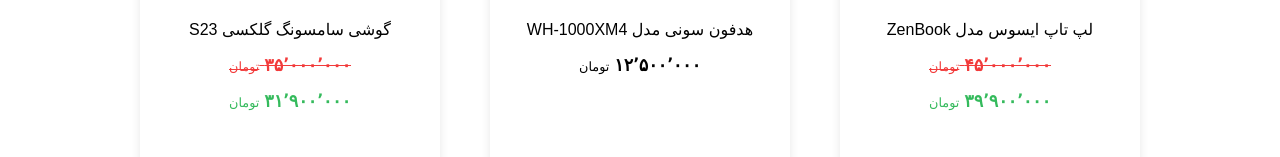
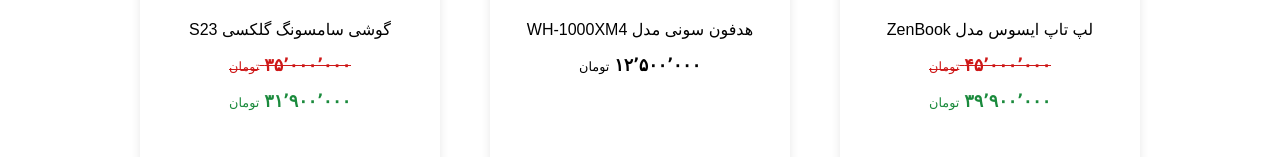
Before and after one commit to navidmadannezhad/interview-task, a Next.js app: page / in a window 1280 px wide. Shown: the part 418-575 px from the top of the page. Built offline with nearby package versions, Linux system fonts and the light colour scheme; no server answers.

Commit message:
fix: fix contrast

```diff
--- a/src/components/ecommerce/ProductCard/main.module.css
+++ b/src/components/ecommerce/ProductCard/main.module.css
@@ -61,7 +61,7 @@
 .product_card_discountPrice{
     font-weight: 700;
     font-size: 1.1rem;
-    color: var(--success-main);
+    color: var(--success-dark);
 }
 
 .tomanHolder{
@@ -69,7 +69,7 @@
 }
 
 .mainPrice_discountActive{
-    color: var(--danger-main);
+    color: var(--danger-dark);
     text-decoration: line-through;
 }
 
--- a/src/components/sections/ProductsList/index.tsx
+++ b/src/components/sections/ProductsList/index.tsx
@@ -2,7 +2,6 @@
 
 import { FC, useEffect, useRef, useState } from "react";
 import styles from "./main.module.css";
-// import { ProductCard } from "@/src/components/ecommerce";
 import { PaginationSearhParams, Product } from "@/src/models";
 import { MANUAL_PAGINATION_START_COUNT, paginationInitialState } from "@/src/configs/major";
 import { getProducts } from "@/src/services/api/ecommerce";
--- a/src/styles/main.css
+++ b/src/styles/main.css
@@ -33,12 +33,12 @@
 
     --danger-light: #F5A4A4;
     --danger-main: #F23A3A;
-    --danger-dark: #B81414;
+    --danger-dark: #ce1818;
     --danger-contrast-text: #ffffff;
 
     --success-light: #A6F5BE;
     --success-main: #34BA5C;
-    --success-dark: #167833;
+    --success-dark: #1a8a3c;
     --success-contrast-text: #ffffff;
 
     --sm-width: 480px;
```
